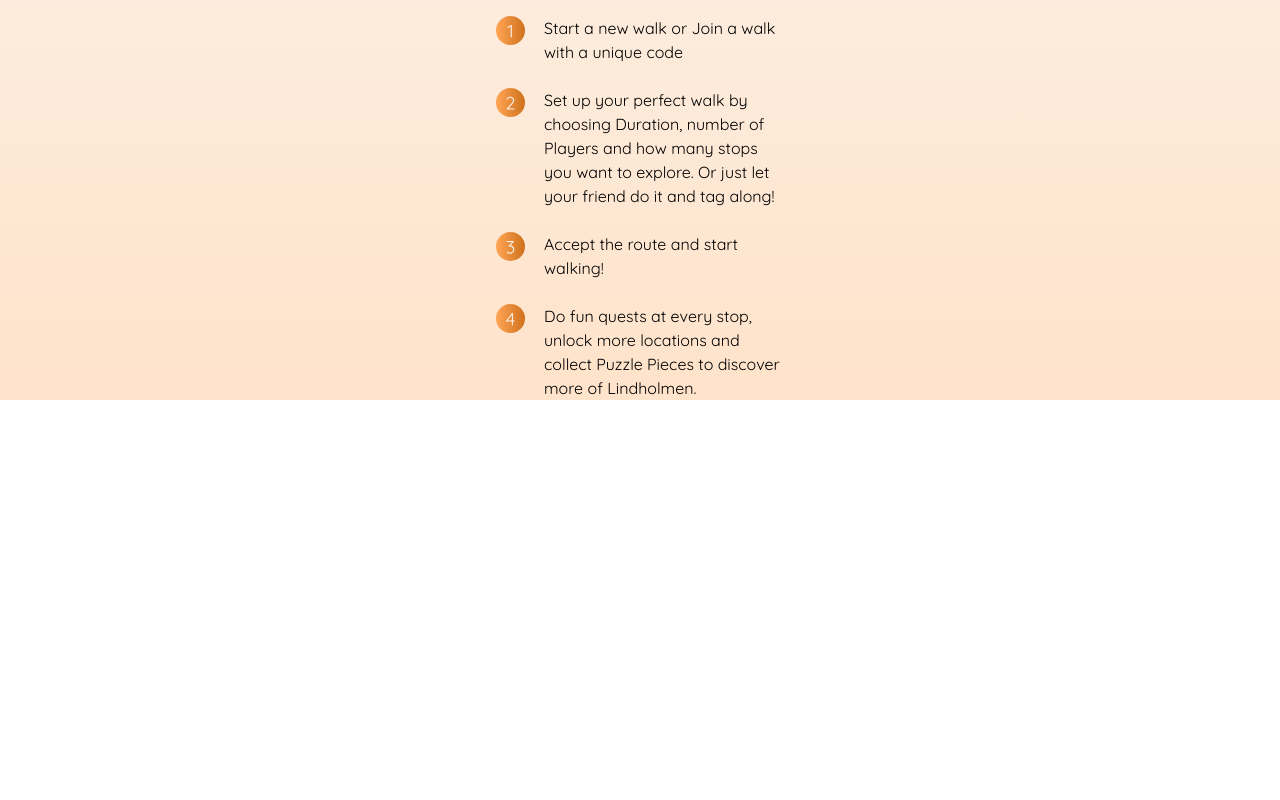
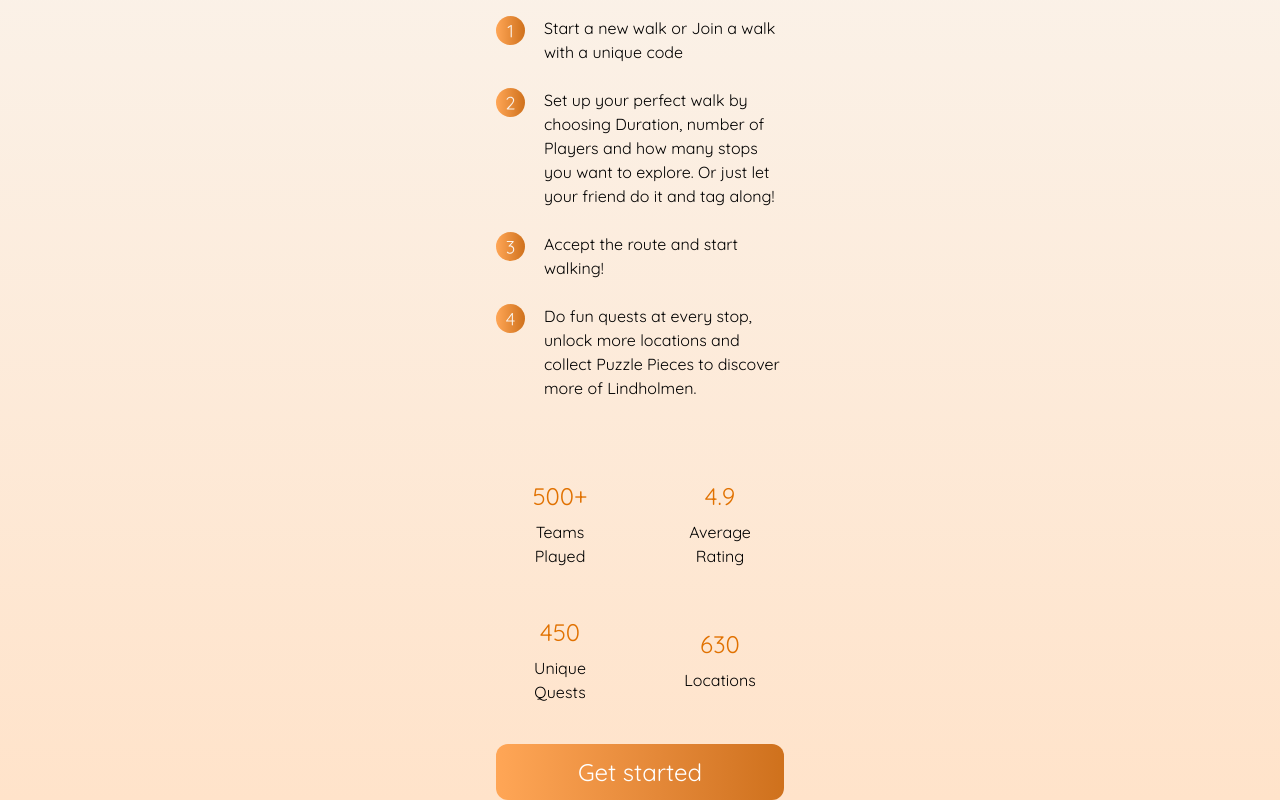
Before and after one commit to maxjvjohansson/lindholmen-gems, a Next.js app: page / in a window 1280 px wide. Shown: the part 1012-1812 px from the top of the page. Before the commit the page ends 1412 px from the top, so only its background shows below. Built offline with nearby package versions, Linux system fonts and the light colour scheme.

Commit message:
Add: CTA section to landingpage

```diff
--- a/src/app/page.jsx
+++ b/src/app/page.jsx
@@ -1,3 +1,4 @@
+import CTA from "@/components/CTA/CTA";
 import Hero from "@/components/Hero/Hero";
 import InfoText from "@/components/InfoText/InfoText";
 import Instructions from "@/components/Instructions/Instructions";
@@ -11,6 +12,7 @@ export default function HomePage() {
       <Hero />
       <InfoText />
       <Instructions />
+      <CTA />
     </section>
   );
 }
--- /dev/null
+++ b/src/components/CTA/CTA.jsx
@@ -0,0 +1,77 @@
+import Button from "../Button/Button";
+
+export default function CTA() {
+  return (
+    <section className="flex justify-center items-center mt-18">
+      <div className="w-72 inline-flex flex-col justify-start items-start gap-10">
+        <div className="self-stretch inline-flex justify-center items-center gap-20">
+          <div
+            data-property-1="Variant4"
+            className="w-20 inline-flex flex-col justify-start items-center"
+          >
+            <div className="self-stretch inline-flex justify-center items-center">
+              <p className="text-center justify-start text-amber-600 text-2xl font-normal font-['Quicksand'] leading-loose">
+                500+
+              </p>
+            </div>
+            <div className="inline-flex justify-center items-center">
+              <p className="text-center justify-start text-Dark-blue text-base font-normal font-['Quicksand'] leading-normal">
+                Teams Played
+              </p>
+            </div>
+          </div>
+          <div
+            data-property-1="Variant4"
+            className="w-20 inline-flex flex-col justify-start items-center"
+          >
+            <div className="self-stretch inline-flex justify-center items-center">
+              <p className="text-center justify-start text-amber-600 text-2xl font-normal font-['Quicksand'] leading-loose">
+                4.9
+              </p>
+            </div>
+            <div className="inline-flex justify-center items-center">
+              <p className="text-center justify-start text-Dark-blue text-base font-normal font-['Quicksand'] leading-normal">
+                Average Rating
+              </p>
+            </div>
+          </div>
+        </div>
+        <div className="self-stretch inline-flex justify-center items-center gap-20">
+          <div
+            data-property-1="Variant4"
+            className="w-20 inline-flex flex-col justify-start items-center"
+          >
+            <div className="self-stretch inline-flex justify-center items-center">
+              <p className="text-center justify-start text-amber-600 text-2xl font-normal font-['Quicksand'] leading-loose">
+                450
+              </p>
+            </div>
+            <div className="inline-flex justify-center items-center">
+              <p className="text-center justify-start text-Dark-blue text-base font-normal font-['Quicksand'] leading-normal">
+                Unique Quests
+              </p>
+            </div>
+          </div>
+          <div
+            data-property-1="Variant4"
+            className="w-20 inline-flex flex-col justify-start items-center"
+          >
+            <div className="self-stretch inline-flex justify-center items-center">
+              <p className="text-center justify-start text-amber-600 text-2xl font-normal font-['Quicksand'] leading-loose">
+                630
+              </p>
+            </div>
+            <div className="inline-flex justify-center items-center">
+              <p className="text-center justify-start text-Dark-blue text-base font-normal font-['Quicksand'] leading-normal">
+                Locations
+              </p>
+            </div>
+          </div>
+        </div>
+        <Button className="w-full" variant="primary" size="lg">
+          Get started
+        </Button>
+      </div>
+    </section>
+  );
+}
```
